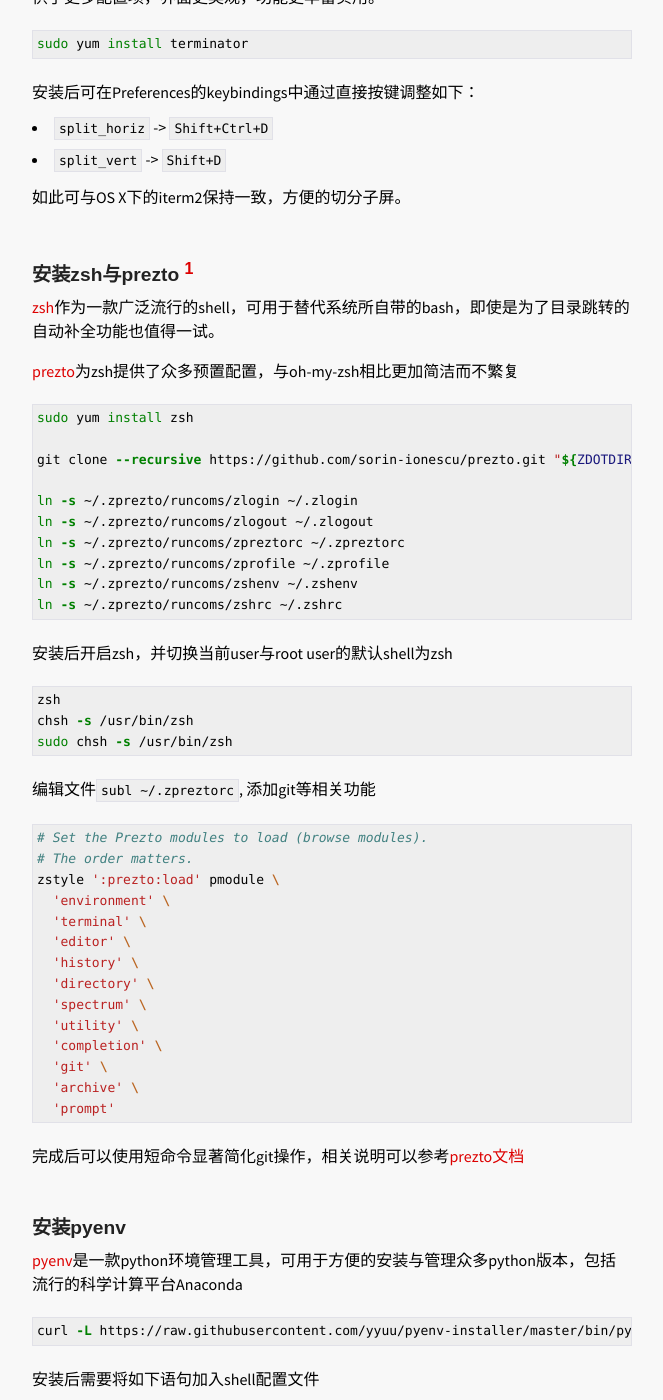
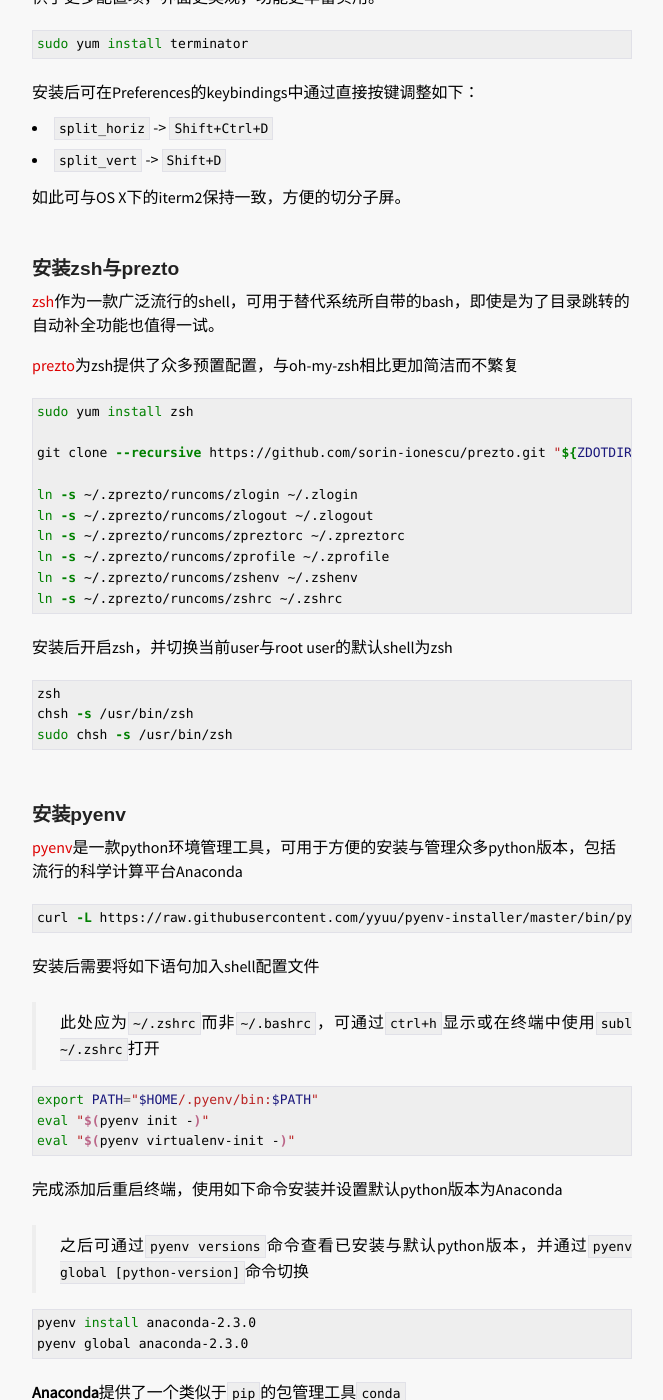
Before and after one commit to ionvision/ionvision.github.io.bk, a Jekyll site: the page built from _posts/2015-11-08-fedora-21-cuda-caffe-configuration.md, in a window 1280 px wide and 1400 px high, scrolled down 1785 px. Shown: the whole window, without its empty margins (308-971 px from the left). Built offline with Jekyll 4.4.1, drawn with Linux system fonts in a browser that asks for light colours; some web fonts are replaced; comment, search, counter and statistics services are not loaded; some of the changed text lies outside the part shown.

Commit message:
Revert "update"
This reverts commit 503485a1e10a202cff84cc880955f620aa6f6cf9.

revert

````diff
--- a/_posts/2015-11-08-fedora-21-cuda-caffe-configuration.md
+++ b/_posts/2015-11-08-fedora-21-cuda-caffe-configuration.md
@@ -99,29 +99,6 @@ zsh
 chsh -s /usr/bin/zsh
 sudo chsh -s /usr/bin/zsh
 ```
-
-编辑文件`subl ~/.zpreztorc`, 添加git等相关功能
-
-```sh
-# Set the Prezto modules to load (browse modules).
-# The order matters.
-zstyle ':prezto:load' pmodule \
-  'environment' \
-  'terminal' \
-  'editor' \
-  'history' \
-  'directory' \
-  'spectrum' \
-  'utility' \
-  'completion' \
-  'git' \
-  'archive' \
-  'prompt'
-```
-
-完成后可以使用短命令显著简化git操作，相关说明可以参考[prezto文档](https://github.com/sorin-ionescu/prezto/tree/master/modules/git)
-
-
 <br>
 
 ### 安装pyenv
@@ -570,4 +547,3 @@ make runtest
 [^5]: [ubuntu上Caffe使用OpenBLAS多线程加速](http://wxyblog.com/2015/08/27/openblas-with-caffe-on-ubuntu/)
 [^6]: [How To Install Java on CentOS and Fedora](https://www.digitalocean.com/community/tutorials/how-to-install-java-on-centos-and-fedora)
 [^7]: [Multiple Versions of gcc on Fedora 15](http://radek.io/2011/10/30/multiple-versions-of-gcc-on-fedora-15/)
-[^8]: [Hey Prezto - Zsh for Command Line Heaven](http://jr0cket.co.uk/2013/09/hey-prezto-zsh-for-command-line-heaven.html)
````
Also changed, not shown: other parts of _posts/2015-11-08-fedora-21-cuda-caffe-configuration.md (+1 -1 lines).
